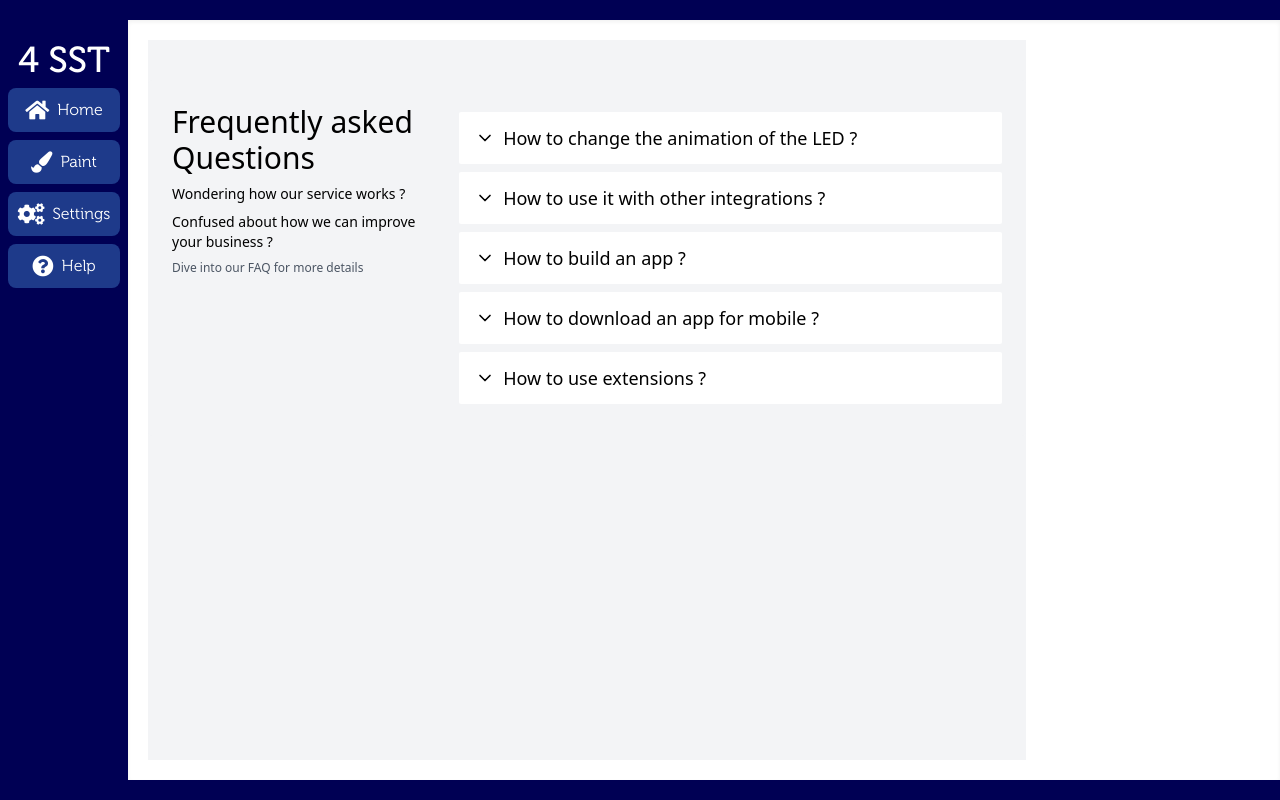
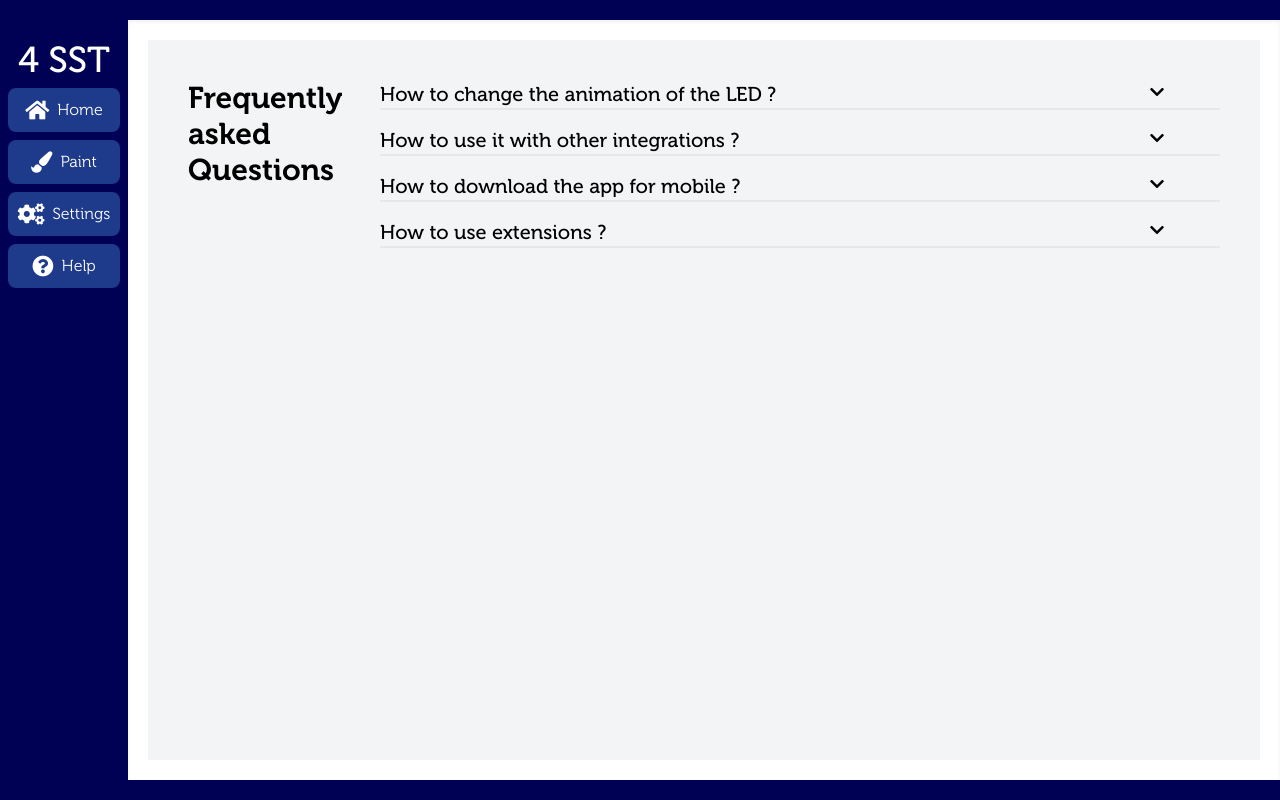
Before and after one commit to tuyenhn/4_sst_web_app, a Flask app: page /help in a window 1280 px wide. Run offline with Flask 2, Linux system fonts and the light colour scheme; style sheets or scripts are compiled from the project's sources; some libraries are stand-ins or nearby versions.

Commit message:
simplified help page

```diff
--- a/app/static/js/index.js
+++ b/app/static/js/index.js
@@ -73,41 +73,24 @@ let mobileNav = () => {
   }
 };
 
-// show/hide content
-$(document).ready(function () {
-  $(".targetDiv").hide();
-});
-var clickCount;
-$(function () {
-  clickCount = 0;
-  $(".showSingle").click(function (e) {
-    clickCount = clickCount == 2 ? 0 : clickCount;
-    if (clickCount == 0) {
-      $(".targetDiv").hide(".cnt");
-      $("#content-" + $(this).attr("target")).slideToggle();
-    } else if (clickCount == 1) {
-      $("#content-" + $(this).attr("target")).hide(1000);
-    }
-    clickCount++;
+// FAQ collapse
+let faqCollapse = () => {
+  $(".content").hide();
+  $(".show_hide").on("click", (e) => {
+    $(e.currentTarget)
+      .children("i")
+      .toggleClass("fa-chevron-down fa-chevron-up");
+    $(e.currentTarget).children(".content").slideToggle(200);
+    $(".content:visible")
+      .not($(e.currentTarget).children(".content"))
+      .slideToggle(200);
   });
-});
-
-$(".change-active").click(function (e) {
-  // Select all list items
-  clickCount = 0;
-  let listItems = $(".change-active");
-
-  // Remove 'active' tag for all list items
-  for (let i = 0; i < listItems.length; i++) {
-    listItems[i].classList.remove("active");
-  }
-  // Add 'active' tag for currently selected item
-  this.classList.add("active");
-});
+};
 
 // prevent FUOC
 $(document).ready(() => {
   $(".no-fouc").removeClass("no-fouc");
+  faqCollapse();
 });
 
 $(window).ready(() => {
--- a/app/templates/help.html
+++ b/app/templates/help.html
@@ -1,221 +1,97 @@
-{% extends "template.html" %}
-{% block title %}4 SST{% endblock %}
-{% block head %} {{ super() }} {% endblock %}
-{% block content %}
+{% extends "template.html" %} {% block title %}4 SST{% endblock %} {% block head
+%} {{ super() }} {% endblock %} {% block content %}
 
-	<div class="bg-gray-100 pt-10">
-		<div class="mx-auto max-w-6xl">
-			<div class="p-2 bg-gray-100 rounded">
-				<div class="flex flex-col md:flex-row">
-					<!--Left side-->
-					<div class="md:w-1/3 p-4 text-sm">
-						<div class="text-3xl">
-							Frequently asked <span class="font-medium">Questions</span>
+<div class="flex flex-col p-10 w-full bg-gray-100 lg:flex-row">
+  <div
+    class="flex-shrink-0 pb-5 w-full font-header-bold text-3xl select-none lg:pb-0 lg:w-48"
+  >
+    Frequently asked Questions
   </div>
-						<div class="my-2">Wondering how our service works ?</div>
-						<div class="mb-2">
-							Confused about how we can improve your business ?
-						</div>
-						<div class="text-xs text-gray-600">
-							Dive into our FAQ for more details
-						</div>
-					</div>
-					<!--Right side-->
-					<div id="menu" class="md:w-2/3">
-						<div class="p-4">
-							<div class="mb-2">
+  <div class="flex-grow select-none space-y-4">
+    <a
+      class="show_hide flex flex-wrap justify-between border-b-2 border-gray-200"
+    >
       <div
-										class="change-active active showSingle font-medium rounded-sm text-lg px-2 py-3 flex flex-row-reverse mt-2 cursor-pointer text-black bg-white hover:bg-grey"
-										target="1"
+        class="flex-shrink-0 pr-2 w-11/12 font-header-medium text-xl lg:pr-0"
       >
-									<div class="flex-auto">
         How to change the animation of the LED ?
       </div>
-									<div class="px-2 mt-1">
-										<div style="">
-											<svg
-													xmlns="http://www.w3.org/2000/svg"
-													width="100%"
-													height="100%"
-													fill="none"
-													viewBox="0 0 24 24"
-													stroke="currentColor"
-													stroke-width="2"
-													stroke-linecap="round"
-													stroke-linejoin="round"
-													class="feather feather-chevron-down w-5 h-5"
+      <div class="block flex-shrink-0 w-1/12">
+        <i class="fas fa-chevron-down"> </i>
+      </div>
+      <div class="content text-justify font-body-light text-lg">
+        Lorem ipsum dolor sit amet, consectetur adipiscing elit, sed do eiusmod
+        tempor incididunt ut labore et dolore magna aliqua. Ut enim ad minim
+        veniam, quis nostrud exercitation ullamco laboris nisi ut aliquip ex ea
+        commodo consequat. Duis aute irure dolor in reprehenderit in voluptate
+        velit esse cillum dolore eu fugiat nulla pariatur. Excepteur sint
+        occaecat cupidatat non proident, sunt in culpa qui officia deserunt
+        mollit anim id est laborum.
+      </div>
+    </a>
+    <a
+      class="show_hide flex flex-wrap justify-between border-b-2 border-gray-200"
     >
-												<polyline points="6 9 12 15 18 9"></polyline>
-											</svg>
-										</div>
-									</div>
-								</div>
-							</div>
-							<div class="mb-2">
       <div
-										class="change-active showSingle font-medium rounded-sm text-lg px-2 py-3 flex flex-row-reverse mt-2 cursor-pointer text-black bg-white hover:bg-grey"
-										target="2"
+        class="flex-shrink-0 pr-2 w-11/12 font-header-medium text-xl lg:pr-0"
       >
-									<div class="flex-auto">
         How to use it with other integrations ?
       </div>
-									<div class="px-2 mt-1">
-										<div style="">
-											<svg
-													xmlns="http://www.w3.org/2000/svg"
-													width="100%"
-													height="100%"
-													fill="none"
-													viewBox="0 0 24 24"
-													stroke="currentColor"
-													stroke-width="2"
-													stroke-linecap="round"
-													stroke-linejoin="round"
-													class="feather feather-chevron-down w-5 h-5"
+      <div class="block flex-shrink-0 w-1/12">
+        <i class="fas fa-chevron-down"> </i>
+      </div>
+      <div class="content text-justify font-body-light text-lg">
+        Lorem ipsum dolor sit amet, consectetur adipiscing elit, sed do eiusmod
+        tempor incididunt ut labore et dolore magna aliqua. Ut enim ad minim
+        veniam, quis nostrud exercitation ullamco laboris nisi ut aliquip ex ea
+        commodo consequat. Duis aute irure dolor in reprehenderit in voluptate
+        velit esse cillum dolore eu fugiat nulla pariatur. Excepteur sint
+        occaecat cupidatat non proident, sunt in culpa qui officia deserunt
+        mollit anim id est laborum.
+      </div>
+    </a>
+    <a
+      class="show_hide flex flex-wrap justify-between border-b-2 border-gray-200"
     >
-												<polyline points="6 9 12 15 18 9"></polyline>
-											</svg>
+      <div
+        class="flex-shrink-0 pr-2 w-11/12 font-header-medium text-xl lg:pr-0"
+      >
+        How to download the app for mobile ?
       </div>
+      <div class="block flex-shrink-0 w-1/12">
+        <i class="fas fa-chevron-down"> </i>
       </div>
+      <div class="content text-justify font-body-light text-lg">
+        Lorem ipsum dolor sit amet, consectetur adipiscing elit, sed do eiusmod
+        tempor incididunt ut labore et dolore magna aliqua. Ut enim ad minim
+        veniam, quis nostrud exercitation ullamco laboris nisi ut aliquip ex ea
+        commodo consequat. Duis aute irure dolor in reprehenderit in voluptate
+        velit esse cillum dolore eu fugiat nulla pariatur. Excepteur sint
+        occaecat cupidatat non proident, sunt in culpa qui officia deserunt
+        mollit anim id est laborum.
       </div>
+    </a>
+    <a
+      class="show_hide flex flex-wrap justify-between border-b-2 border-gray-200"
+    >
+      <div
+        class="flex-shrink-0 pr-2 w-11/12 font-header-medium text-xl lg:pr-0"
+      >
+        How to use extensions ?
       </div>
-							<div class="mb-2">
-								<div
-										class="change-active showSingle font-medium rounded-sm text-lg px-2 py-3 flex flex-row-reverse mt-2 cursor-pointer text-black bg-white hover:bg-grey"
-										target="3"
-								>
-									<div class="flex-auto">How to build an app ?</div>
-									<div class="px-2 mt-1">
-										<div style="">
-											<svg
-													xmlns="http://www.w3.org/2000/svg"
-													width="100%"
-													height="100%"
-													fill="none"
-													viewBox="0 0 24 24"
-													stroke="currentColor"
-													stroke-width="2"
-													stroke-linecap="round"
-													stroke-linejoin="round"
-													class="feather feather-chevron-down w-5 h-5"
-											>
-												<polyline points="6 9 12 15 18 9"></polyline>
-											</svg>
+      <div class="block flex-shrink-0 w-1/12">
+        <i class="fas fa-chevron-down"> </i>
       </div>
+      <div class="content text-justify font-body-light text-lg">
+        Lorem ipsum dolor sit amet, consectetur adipiscing elit, sed do eiusmod
+        tempor incididunt ut labore et dolore magna aliqua. Ut enim ad minim
+        veniam, quis nostrud exercitation ullamco laboris nisi ut aliquip ex ea
+        commodo consequat. Duis aute irure dolor in reprehenderit in voluptate
+        velit esse cillum dolore eu fugiat nulla pariatur. Excepteur sint
+        occaecat cupidatat non proident, sunt in culpa qui officia deserunt
+        mollit anim id est laborum.
       </div>
-								</div>
-							</div>
-							<div class="mb-2">
-								<div
-										class="change-active showSingle font-medium rounded-sm text-lg px-2 py-3 flex flex-row-reverse mt-2 cursor-pointer text-black bg-white hover:bg-grey"
-										target="4"
-								>
-									<div class="flex-auto">
-										How to download an app for mobile ?
-									</div>
-									<div class="px-2 mt-1">
-										<div style="">
-											<svg
-													xmlns="http://www.w3.org/2000/svg"
-													width="100%"
-													height="100%"
-													fill="none"
-													viewBox="0 0 24 24"
-													stroke="currentColor"
-													stroke-width="2"
-													stroke-linecap="round"
-													stroke-linejoin="round"
-													class="feather feather-chevron-down w-5 h-5"
-											>
-												<polyline points="6 9 12 15 18 9"></polyline>
-											</svg>
-										</div>
-									</div>
-								</div>
-							</div>
-							<div class="mb-2">
-								<div
-										class="change-active showSingle font-medium rounded-sm text-lg px-2 py-3 flex flex-row-reverse mt-2 cursor-pointer text-black bg-white hover:bg-grey"
-										target="5"
-								>
-									<div class="flex-auto">How to use extensions ?</div>
-									<div class="px-2 mt-1">
-										<div style="">
-											<svg
-													xmlns="http://www.w3.org/2000/svg"
-													width="100%"
-													height="100%"
-													fill="none"
-													viewBox="0 0 24 24"
-													stroke="currentColor"
-													stroke-width="2"
-													stroke-linecap="round"
-													stroke-linejoin="round"
-													class="feather feather-chevron-down w-5 h-5"
-											>
-												<polyline points="6 9 12 15 18 9"></polyline>
-											</svg>
-										</div>
-									</div>
-								</div>
-							</div>
-						</div>
-					</div>
-					<!--Content-->
-					<div
-							id="content"
-							class="mb-2 cnt font-body-roman align-center text-justify text-xl"
-					>
-						<div class="">
-							<div
-									id="content-1"
-									class="p-4 text-gray-800 rounded-lg flex flex-col shadow-lg border-2 border-gray-300 targetDiv"
-							>
-								Lorem, ipsum dolor sit amet consectetur. Mollitia temporibus
-								doloremque non eligendi unde ipsam? Voluptatibus, suscipit
-								deserunt quidem delectus perferendis velit molestias,
-								veritatis officia fugiat cumque quaerat earum adipisci?
-							</div>
-							<div
-									id="content-2"
-									class="p-4 text-gray-800 rounded-lg flex flex-col shadow-lg border-2 border-gray-300 targetDiv"
-							>
-								Lorem, ipsum dolor sit amet consectetur . Mollitia temporibus
-								doloremque non eligendi unde ipsam? Voluptatibus, suscipit
-								deserunt quidem delectus perferendis velit molestias,
-								veritatis officia fugiat cumque quaerat earum adipisci?
-							</div>
-							<div
-									id="content-3"
-									class="p-4 text-gray-800 rounded-lg flex flex-col shadow-lg border-2 border-gray-300 targetDiv"
-							>
-								Lorem, ipsum dolor sit amet consectetur . Mollitia temporibus
-								doloremque non eligendi unde ipsam? Voluptatibus, suscipit
-								deserunt quidem delectus perferendis velit molestias,
-								veritatis officia fugiat cumque quaerat earum adipisci?
-							</div>
-							<div
-									id="content-4"
-									class="p-4 text-gray-800 rounded-lg flex flex-col shadow-lg border-2 border-gray-300 targetDiv"
-							>
-								Lorem, ipsum dolor sit amet consectetur . Mollitia temporibus
-								doloremque non eligendi unde ipsam? Voluptatibus, suscipit
-								deserunt quidem delectus perferendis velit molestias,
-								veritatis officia fugiat cumque quaerat earum adipisci?
-							</div>
-							<div
-									id="content-5"
-									class="p-4 text-gray-800 rounded-lg flex flex-col shadow-lg border-2 border-gray-300 targetDiv"
-							>
-								Lorem, ipsum dolor sit amet consectetur. Mollitia temporibus
-								doloremque non eligendi unde ipsam? Voluptatibus, suscipit
-								deserunt quidem delectus perferendis velit molestias,
-								veritatis officia fugiat cumque quaerat earum adipisci?
-							</div>
-						</div>
-					</div>
-				</div>
-			</div>
+    </a>
   </div>
 </div>
 
```
Lines whose indentation alone changed are shown as unchanged.
